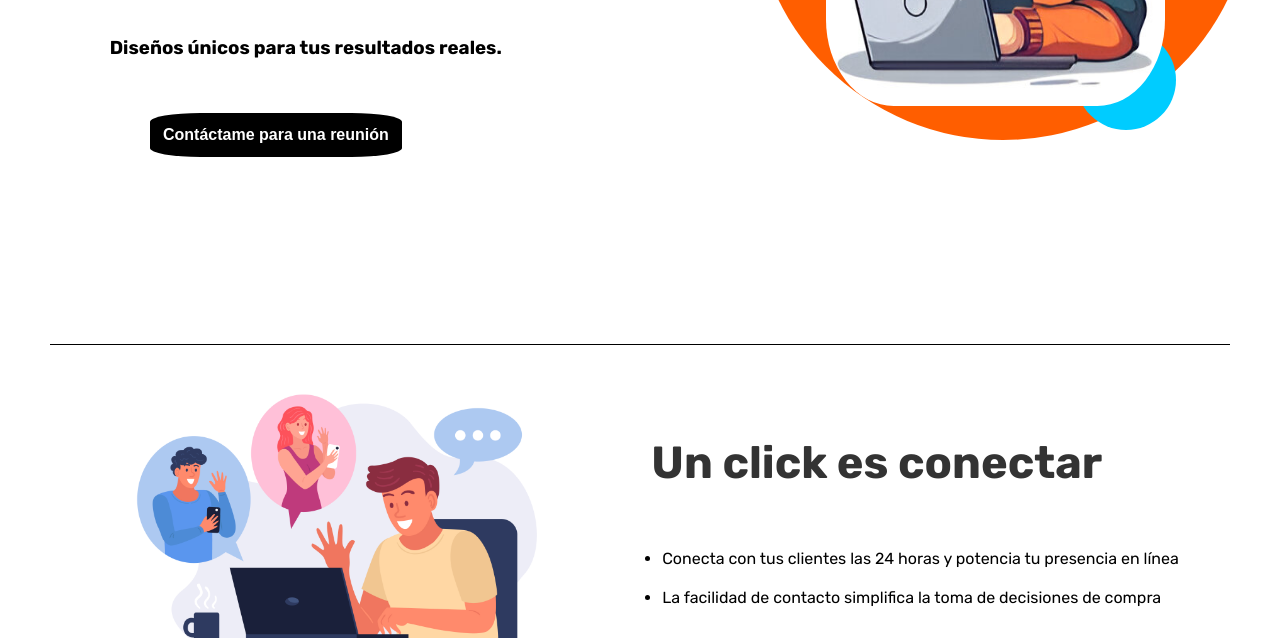
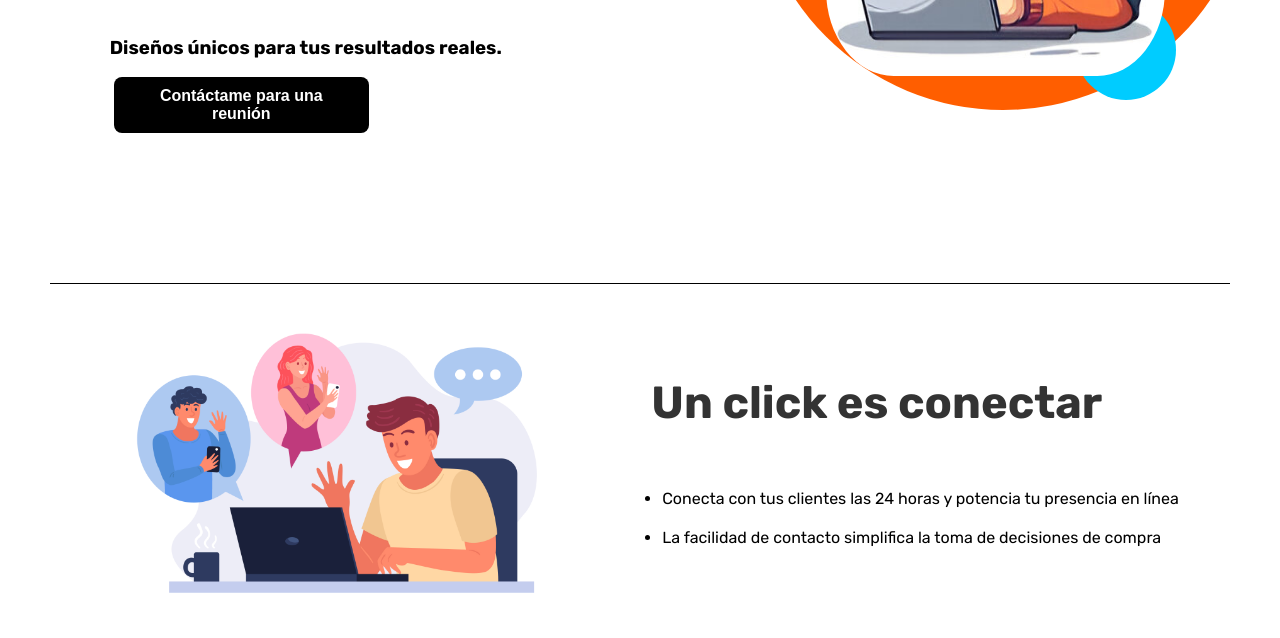
Before and after one commit to FernandoDiaz01/FernandoDiazDev, a plain HTML site: page index.html in a window 1280 px wide. Shown: the part 530-1168 px from the top of the page. Drawn offline with nearby package versions, Linux system fonts and the light colour scheme.

Commit message:
Correccion de links de referencia

```diff
--- a/index.html
+++ b/index.html
@@ -34,7 +34,12 @@
         <div class="info-container">
             <h1 title="title" class="title">Potencia tu<br/> Marca  con una  Landing Page Profesional</h1>
             <h3 class="subtitle">Diseños únicos para tus resultados reales.</h3>
-            <button class="btn-contact">Contáctame para una reunión</button>
+
+            <button class="btn-container">
+                <a href="https://wa.me/5492615133452" class="btn-contact">Contáctame para una reunión</a>
+            </button>
+
+
         </div>
         <div class="img-main-container">
             <img class="img-main" src="./images/fotodev4.jpeg" alt="">
@@ -91,7 +96,7 @@
         </div>
     </section>
     <hr class="section-divider"/>
-    <section class="contact-section" id="proyectos">
+    <section class="contact-section" id="contacto">
         <div class="form-container">
             <h2>Contacto</h2>
             <form id="contact-form">
--- a/styles.css
+++ b/styles.css
@@ -89,13 +89,36 @@ body {
     font-size: 80px;
 }
 
-.btn-contact{
+.btn-container {
+    display: inline-block;
+    padding: 0;
+    border: none;
+    background: none;
+    cursor: pointer;
+    margin: 12px;
+}
+
+.btn-contact {
+    color: white;
     background-color: black;
+    text-decoration: none;
+    padding: 10px 20px;
+    display: inline-block;
+    border: none;
+    cursor: pointer;
+    text-align: center;
+}
+
+.btn-contact:visited {
     color: white;
-    margin: 8%;
-    padding: 2%;
-    border-radius: 20%;
 }
+
+.btn-contact:focus,
+.btn-contact:active {
+    outline: none;
+    text-decoration: none;
+}
+
 .img-main-container {
 
     margin-bottom: 13%;
```
